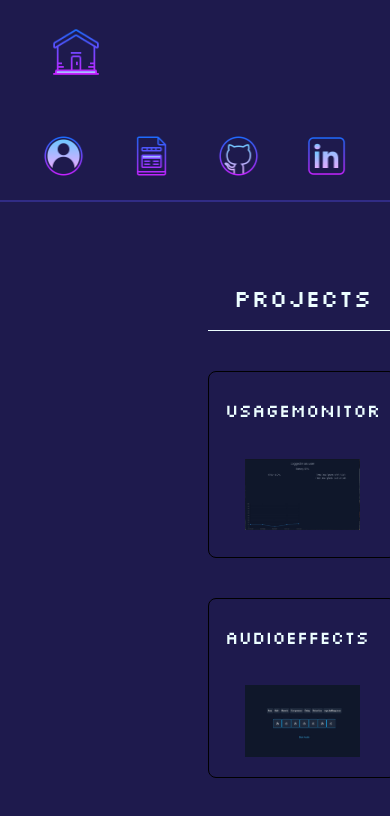
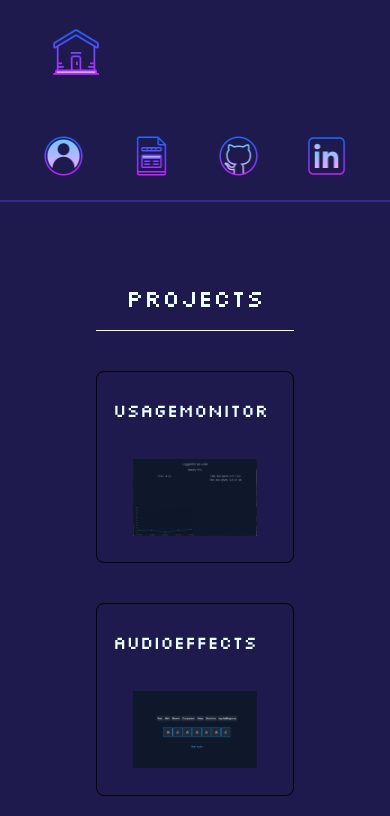
Before and after one commit to cchester11/new_portfolio, a React (Vite) app: page / in a window 390 px wide. Shown: the top 816 px of the page. Built offline with nearby package versions, Linux system fonts and the light colour scheme; a web font is replaced by a local one.

Commit message:
conditional padding for Home component

```diff
--- a/src/components/Home.jsx
+++ b/src/components/Home.jsx
@@ -2,7 +2,7 @@ import Projects from "./Projects";
 
 function Home () {
       return (
-            <div className="pl-32 pr-32">
+            <div className="px-4 sm:px-8 md:px-16 lg:px-32">
                   <Projects />
             </div>
       );
```
